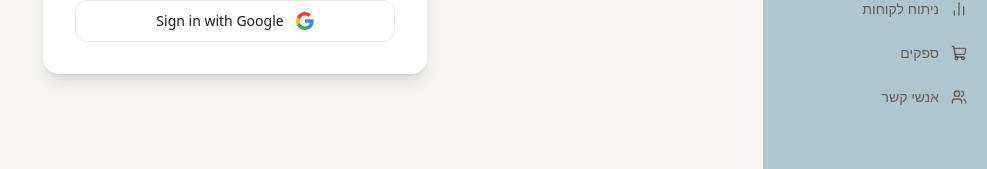
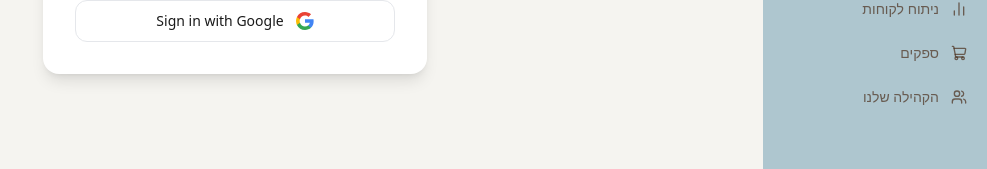
Before and after one commit to urilewko/arc-app, a Next.js app: page /login in a window 1280 px wide. Shown: the part 606-775 px from the top of the page, without its empty margins (293-1280 px from the left). Built offline with nearby package versions, Linux system fonts and the light colour scheme; no server answers.

Commit message:
Rename contacts page to הקהילה שלנו

```diff
--- a/app/contacts/page.tsx
+++ b/app/contacts/page.tsx
@@ -61,8 +61,8 @@ export default function ContactsPage() {
     <div>
       {/* Header */}
       <div className="flex items-center justify-between mb-6">
-        <h1 className="text-2xl font-bold">אנשי קשר</h1>
-        <span className="text-sm text-gray-400">{contacts.length} אנשי קשר</span>
+        <h1 className="text-2xl font-bold">הקהילה שלנו</h1>
+        <span className="text-sm text-gray-400">{contacts.length} הקהילה שלנו</span>
       </div>
 
       {/* Quick-add bar */}
@@ -116,7 +116,7 @@ export default function ContactsPage() {
       {filtered.length === 0 && (
         <div className="text-center py-16 text-gray-400">
           <div className="text-4xl mb-3">👥</div>
-          <p>אין אנשי קשר עדיין. השתמש בשורת ההוספה המהירה למעלה.</p>
+          <p>אין הקהילה שלנו עדיין. השתמש בשורת ההוספה המהירה למעלה.</p>
         </div>
       )}
 
--- a/components/Sidebar.tsx
+++ b/components/Sidebar.tsx
@@ -35,7 +35,7 @@ const links = [
   { href: "/collaborators", label: "אנשים שהשזם לא מזהה", icon: HandshakeIcon },
   { href: "/clients", label: "ניתוח לקוחות", icon: BarChart2 },
   { href: "/suppliers", label: "ספקים", icon: ShoppingCart },
-  { href: "/contacts", label: "אנשי קשר", icon: Users },
+  { href: "/contacts", label: "הקהילה שלנו", icon: Users },
 ];
 
 export default function Sidebar() {
```
